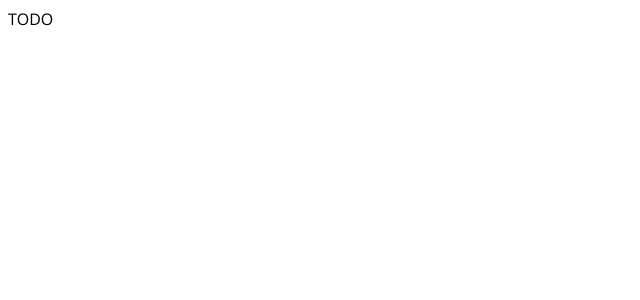
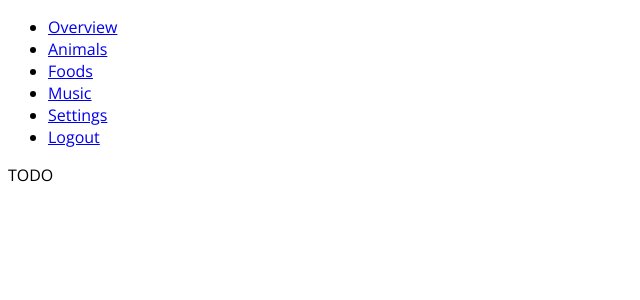
Before and after one commit to AustinS23/ff-app, a React (Create React App) app: page / in a window 1280 px wide. Shown: the top 300 px of the page, without its empty margins (0-640 px from the left). Built offline with nearby package versions, Linux system fonts and the light colour scheme.

Commit message:
Add routes and empty pages

```diff
--- a/package.json
+++ b/package.json
@@ -10,8 +10,10 @@
     "@types/node": "^12.0.0",
     "@types/react": "^16.9.53",
     "@types/react-dom": "^16.9.8",
+    "@types/react-router-dom": "^5.1.7",
     "react": "^17.0.1",
     "react-dom": "^17.0.1",
+    "react-router-dom": "^5.2.0",
     "react-scripts": "4.0.1",
     "typescript": "^4.0.3",
     "web-vitals": "^0.2.4"
--- a/src/App.tsx
+++ b/src/App.tsx
@@ -1,8 +1,59 @@
 import React from "react";
+import { Link, BrowserRouter as Router, Switch, Route } from "react-router-dom";
 import "./App.css";
+import Animals from "./pages/animals";
+import Food from "./pages/food";
+import Music from "./pages/music";
+import Overview from "./pages/overview";
+import Settings from "./pages/settings";
 
 const App = () => {
-	return <div className="App">TODO</div>;
-};
+	return (
+		<Router>
+			<div>
+				<nav>
+					<ul>
+						<li>
+							<Link to="/">Overview</Link>
+						</li>
+						<li>
+							<Link to="/animals">Animals</Link>
+						</li>
+						<li>
+							<Link to="/food">Foods</Link>
+						</li>
+						<li>
+							<Link to="/music">Music</Link>
+						</li>
+						<li>
+							<Link to="/settings">Settings</Link>
+						</li>
+						<li>
+							<Link to="/logout">Logout</Link>
+						</li>
+					</ul>
+				</nav>
+
+				<Switch>
+					<Route path="/animals">
+						<Animals />
+					</Route>
+					<Route path="/food">
+						<Food />
+					</Route>
+					<Route path="/music">
+						<Music />
+					</Route>
+					<Route path="/settings">
+						<Settings />
+					</Route>
+					<Route path="/">
+						<Overview />
+					</Route>
+				</Switch>
+			</div>
+		</Router >
+	);
+}
 
 export default App;
--- /dev/null
+++ b/src/pages/animals/index.tsx
@@ -0,0 +1,5 @@
+const Animals = () => {
+    return <div>TODO</div>
+}
+
+export default Animals;
--- /dev/null
+++ b/src/pages/food/index.tsx
@@ -0,0 +1,5 @@
+const Food = () => {
+    return <div>TODO</div>
+}
+
+export default Food;
--- /dev/null
+++ b/src/pages/music/index.tsx
@@ -0,0 +1,5 @@
+const Music = () => {
+    return <div>TODO</div>
+}
+
+export default Music;
--- /dev/null
+++ b/src/pages/overview/index.tsx
@@ -0,0 +1,5 @@
+const Overview = () => {
+    return <div>TODO</div>
+}
+
+export default Overview;
--- /dev/null
+++ b/src/pages/settings/index.tsx
@@ -0,0 +1,5 @@
+const Settings = () => {
+    return <div>TODO</div>
+}
+
+export default Settings;
```
Also changed, not shown: 1 other file (tests, documents, lock files or other folders).
